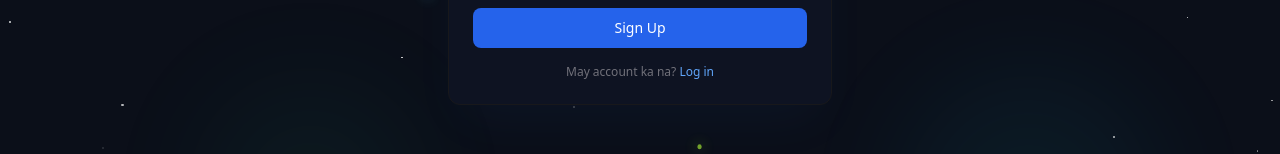
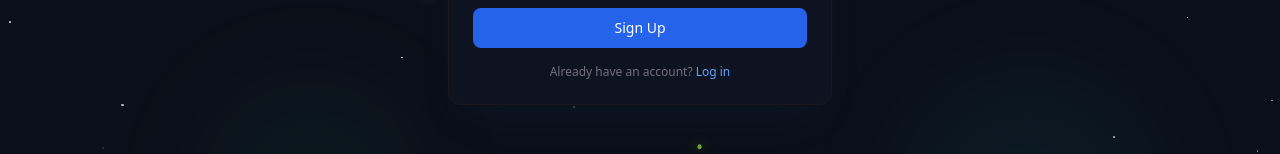
Before and after one commit to Vargas0fficial/typingmaster, a Next.js app: page /register in a window 1280 px wide. Shown: the part 486-640 px from the top of the page. Built offline with nearby package versions, Linux system fonts and the light colour scheme.

Commit message:
edit register page

```diff
--- a/src/app/register/page.tsx
+++ b/src/app/register/page.tsx
@@ -120,7 +120,7 @@ export default function RegisterPage() {
                     </form>
 
                     <p className="text-xs text-zinc-500 text-center">
-                        May account ka na?{" "}
+                        Already have an account?{" "}
                         <Link href="/login" className="text-blue-400 hover:underline">
                             Log in
                         </Link>
```
